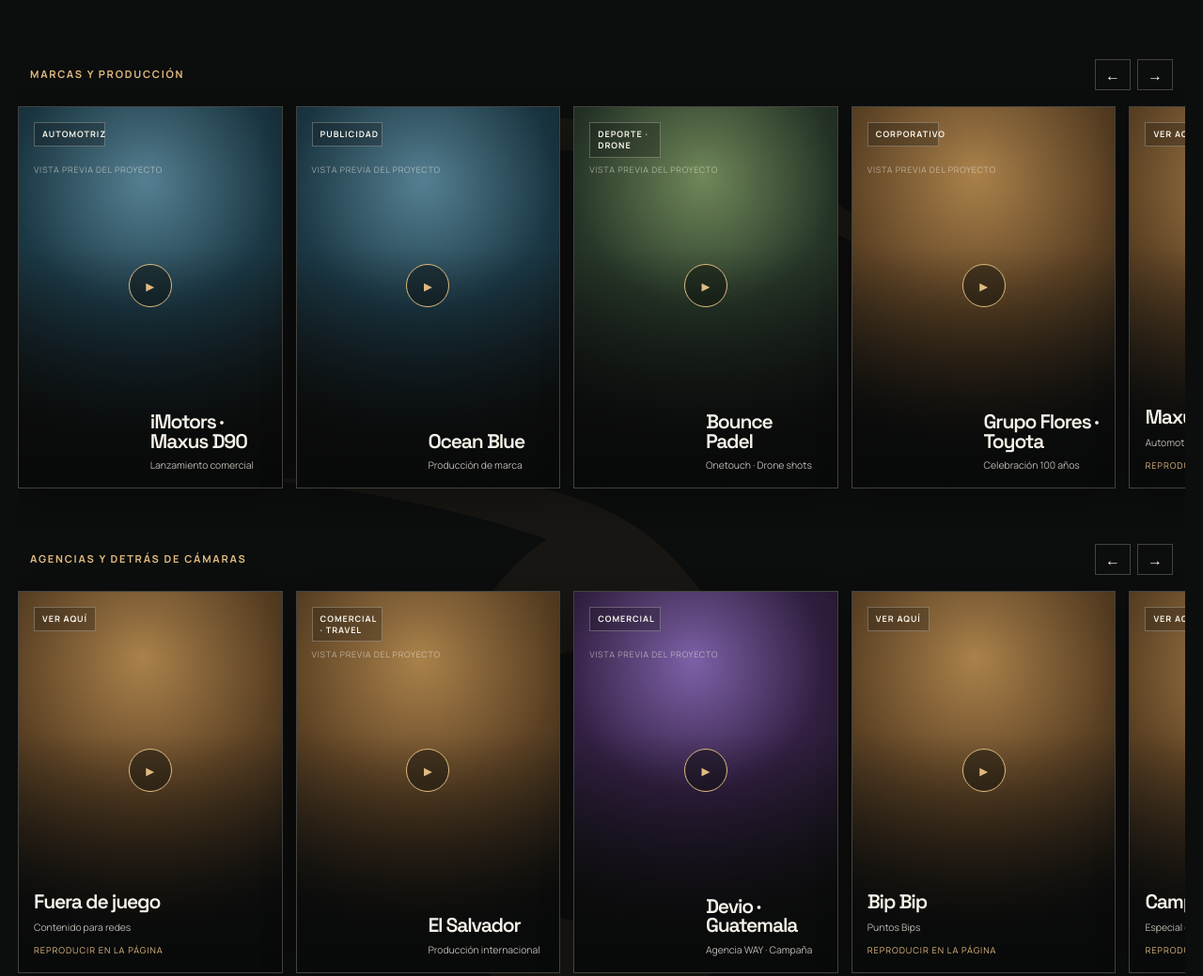
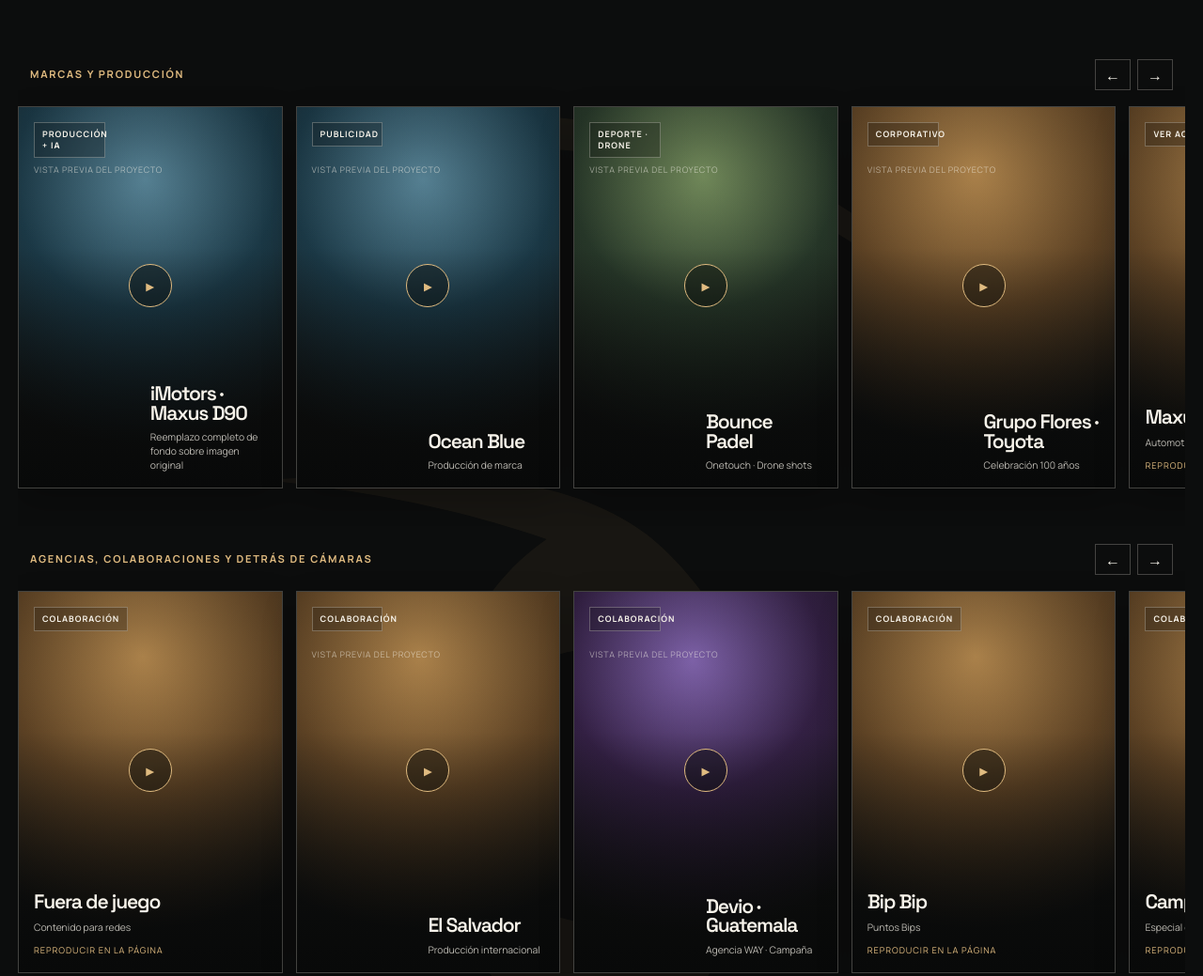
Before and after one commit to Rogerfilmshn/Rogerfilmshn, a plain HTML site: page index.html in a window 1280 px wide. Shown: the part 2035-3074 px from the top of the page at 94% size. Drawn offline with Linux system fonts and the light colour scheme; no server answers.

Commit message:
Update index.html

```diff
--- a/index.html
+++ b/index.html
@@ -589,14 +589,20 @@
         remaining.forEach(card => track.appendChild(card));
       };
 
+      // Pepe corresponde a una colaboración de postproducción, no a una producción integral.
+      const pepeCard = [...document.querySelectorAll(".reel-card")].find(card =>
+        card.querySelector(".project-title")?.textContent.trim() === "Pepe"
+      );
+      if (pepeCard) document.getElementById("row-agencies")?.appendChild(pepeCard);
+
       curateTrack("row-brands", [
         "iMotors · Maxus D90", "Ocean Blue", "Bounce Padel", "Grupo Flores · Toyota",
-        "Maxus D90", "Maxus T60", "Vista 526", "Vista 526", "Vista 526", "Vista 526", "Pepe"
+        "Maxus D90", "Maxus T60", "Vista 526", "Vista 526", "Vista 526", "Vista 526"
       ]);
       curateTrack("row-agencies", [
         "Fuera de juego", "El Salvador", "Devio · Guatemala", "Bip Bip",
         "Campaña para mascotas", "INVU POS", "Agencia Devio", "Devio GT Life", "Devio Life",
-        "Agencia Devio", "Campaña de fútbol", "Bip Bip × Papa John’s", "Bip Bip × Taco Pollo"
+        "Pepe", "Agencia Devio", "Campaña de fútbol", "Bip Bip × Papa John’s", "Bip Bip × Taco Pollo"
       ]);
       curateTrack("row-live", [
         "Bad Bunny", "Experiencia de carrera", "Un mes después", "Jowell & Randy",
@@ -615,18 +621,36 @@
           button.setAttribute("aria-label", `${direction}: ${title}`);
         });
       };
-      renamePortfolioRow("row-agencies", "Agencias y detrás de cámaras");
+      renamePortfolioRow("row-agencies", "Agencias, colaboraciones y detrás de cámaras");
       renamePortfolioRow("row-live", "Conciertos y eventos");
 
-      const pepeCard = [...document.querySelectorAll(".reel-card")].find(card =>
-        card.querySelector(".project-title")?.textContent.trim() === "Pepe"
-      );
       if (pepeCard) {
         const badge = pepeCard.querySelector(".project-badge");
         const subtitle = pepeCard.querySelector(".project-subtitle");
         if (badge) badge.textContent = "Colaboración";
         if (subtitle) subtitle.textContent = "Postproducción · Outro y animación de logo";
         pepeCard.setAttribute("aria-label", "Reproducir Pepe: colaboración en postproducción, outro y animación de logo");
+      }
+
+      const agencyTrack = document.getElementById("row-agencies");
+      agencyTrack?.querySelectorAll(":scope > .reel-card").forEach(card => {
+        const title = card.querySelector(".project-title")?.textContent.trim();
+        const badge = card.querySelector(".project-badge");
+        if (!badge || title === "Pepe") return;
+        badge.textContent = title === "Devio Life" || title === "Devio GT Life"
+          ? "Detrás de cámaras"
+          : "Colaboración";
+      });
+
+      const maxusAiCard = [...document.querySelectorAll(".reel-card")].find(card =>
+        card.querySelector(".project-title")?.textContent.trim() === "iMotors · Maxus D90"
+      );
+      if (maxusAiCard) {
+        const badge = maxusAiCard.querySelector(".project-badge");
+        const subtitle = maxusAiCard.querySelector(".project-subtitle");
+        if (badge) badge.textContent = "Producción + IA";
+        if (subtitle) subtitle.textContent = "Reemplazo completo de fondo sobre imagen original";
+        maxusAiCard.setAttribute("aria-label", "Ver iMotors Maxus D90: producción con integración de IA y reemplazo completo de fondo");
       }
 
       // Refuerza el autoplay permitido para video local: sin sonido, inline y en bucle.
```
